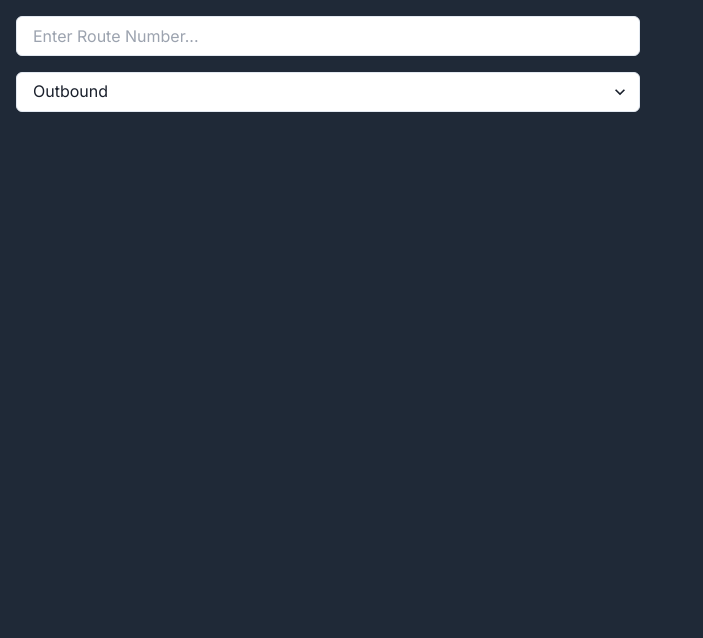
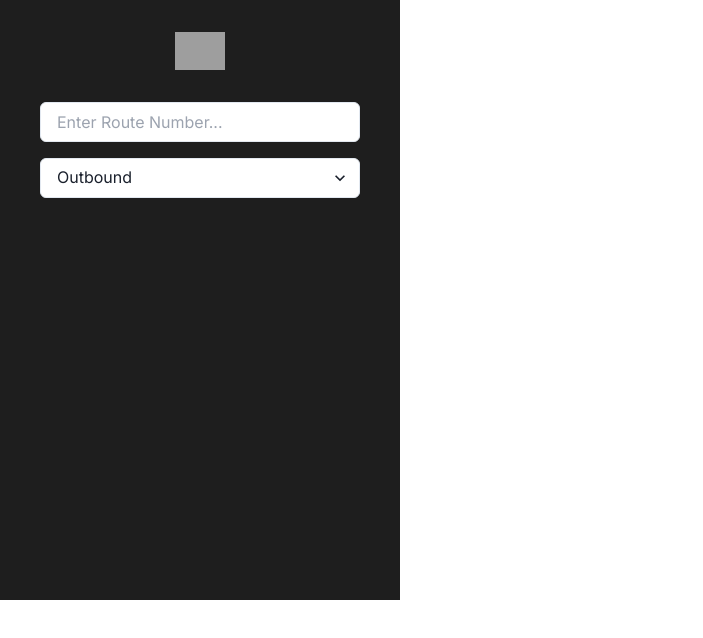
Before and after one commit to hooliceo/hk-bus-app, a Next.js app: page / in a window 1280 px wide. Shown: the top 638 px of the page, without its empty margins (0-703 px from the left). Built offline with nearby package versions, Linux system fonts and the light colour scheme; grey boxes are pictures that could not be loaded.

Commit message:
Add loading indicators

```diff
--- a/app/_components/Estimates.tsx
+++ b/app/_components/Estimates.tsx
@@ -8,8 +8,9 @@ import {
   AccordionButton,
   AccordionPanel,
   AccordionIcon,
-  Skeleton,
-  SkeletonText,
+  Box,
+  Spinner,
+  Text,
 } from "@chakra-ui/react";
 
 const Estimates = ({
@@ -26,14 +27,16 @@ const Estimates = ({
 
   const fetchETA = async (stopID: string) => {
     try {
-      setIsLoading(true);
-
       const res = await fetch(
         `https://rt.data.gov.hk/v2/transport/citybus/eta/ctb/${stopID}/${route}`
       );
       const { data } = await res.json();
 
-      setEstimates(data);
+      setEstimates(
+        data.filter(({ dir }: { dir: "I" | "O" }) =>
+          direction == "outbound" ? dir == "O" : dir == "I"
+        )
+      );
     } catch (err) {
       console.log(err);
     } finally {
@@ -42,49 +45,42 @@ const Estimates = ({
   };
 
   return (
-    <Accordion p={4} allowToggle>
+    <Accordion allowToggle>
       {details.map(({ id, en }: { id: string; en: string }) => {
         return (
-          <AccordionItem key={id}>
+          <AccordionItem key={id} mb={4} border="none">
             {({ isExpanded }) => (
               <>
                 <AccordionButton
+                  bg="#373737"
+                  _expanded={{ bg: "#1781E5", color: "#FFF" }}
                   className="cursor-pointer"
-                  onClick={() => !isExpanded && fetchETA(id)}
+                  onClick={() => {
+                    setIsLoading(true);
+
+                    !isExpanded && fetchETA(id);
+                  }}
                 >
-                  {en}
+                  <Box as="span" flex="1" textAlign="left">
+                    {en}
+                  </Box>
                   <AccordionIcon />
                 </AccordionButton>
 
                 <AccordionPanel>
-                  {isLoading
-                    ? estimates
-                        .filter(({ stop, dir }) =>
-                          direction == "outbound" ? dir == "O" : dir == "I"
-                        )
-                        .map((_, i) => (
-                          <SkeletonText
-                            key={i}
-                            mt="4"
-                            noOfLines={1}
-                            spacing="4"
-                            skeletonHeight="3"
-                            w={24}
-                          />
-                        ))
-                    : estimates
-                        .filter(({ stop, dir }) =>
-                          direction == "outbound" ? dir == "O" : dir == "I"
-                        )
-                        .map(({ eta }, i) => {
-                          const time = new Date(eta);
+                  {isLoading ? (
+                    <Spinner />
+                  ) : estimates.length ? (
+                    estimates.map(({ eta }, i) => {
+                      const time = new Date(eta);
 
-                          return (
-                            <div key={i}>
-                              {time.toLocaleTimeString("en-HK")}
-                            </div>
-                          );
-                        })}
+                      return (
+                        <div key={i}>{time.toLocaleTimeString("en-HK")}</div>
+                      );
+                    })
+                  ) : (
+                    <Text color="red">No ETA available</Text>
+                  )}
                 </AccordionPanel>
               </>
             )}
--- a/app/layout.tsx
+++ b/app/layout.tsx
@@ -17,7 +17,7 @@ export default function RootLayout({
 }>) {
   return (
     <html lang="en">
-      <body className={`${inter.className} bg-gray-800`}>
+      <body className={`${inter.className}`}>
         <Providers>{children}</Providers>
       </body>
     </html>
--- a/app/page.tsx
+++ b/app/page.tsx
@@ -1,7 +1,8 @@
 "use client";
 
 import { ChangeEvent, useEffect, useState, useReducer } from "react";
-import { Select, Input } from "@chakra-ui/react";
+import Image from "next/image";
+import { Box, Flex, Input, Select, Spinner } from "@chakra-ui/react";
 import { stopReducer } from "./_reducers/stopReducer";
 import Estimates from "./_components/Estimates";
 
@@ -18,6 +19,7 @@ const initialStopState: StopStateType = { stops: [], details: [] };
 export default function Home() {
   const [route, setRoute] = useState("");
   const [direction, setDirection] = useState("outbound");
+  const [isLoading, setIsLoading] = useState(false);
 
   const [state, dispatch] = useReducer(stopReducer, initialStopState);
   const { stops, details } = state;
@@ -39,6 +41,8 @@ export default function Home() {
     };
 
     if (!!route) {
+      setIsLoading(true);
+
       timeoutID = setTimeout(() => fetchBus(), 600);
     }
 
@@ -65,6 +69,8 @@ export default function Home() {
         dispatch({ type: "details", details: await Promise.all(stopData) });
       } catch (err) {
         console.log(err);
+      } finally {
+        setIsLoading(false);
       }
     };
 
@@ -80,28 +86,49 @@ export default function Home() {
   };
 
   return (
-    <main className="p-4">
+    <Flex
+      py={8}
+      w="400px"
+      h="600px"
+      direction="column"
+      align="center"
+      bg="#1E1E1E"
+      overflow="scroll"
+    >
+      <Box mb={8}>
+        <Image
+          src="/ctbapp_logo.png"
+          width={50}
+          height={50}
+          alt="Citybus logo"
+        />
+      </Box>
       <Input
         placeholder="Enter Route Number..."
         value={route}
         onChange={handleChange}
-        w={["100%", "50%"]}
+        w={["100%", null, "80%"]}
+        p={4}
         mb={4}
         bg="white"
       />
       <Select
         value={direction}
         onChange={handleSelect}
-        w={["100%", "50%"]}
+        w={["100%", null, "80%"]}
         bg="white"
       >
         <option value="inbound">Inbound</option>
         <option value="outbound">Outbound</option>
       </Select>
 
-      <div className="text-white">
-        <Estimates details={details} direction={direction} route={route} />
-      </div>
-    </main>
+      <Box className="text-white" w={["100%", null, "80%"]} py={4}>
+        {isLoading ? (
+          <Spinner />
+        ) : (
+          <Estimates details={details} direction={direction} route={route} />
+        )}
+      </Box>
+    </Flex>
   );
 }
```
Also changed, not shown: 1 other file (tests, documents, lock files or other folders).
